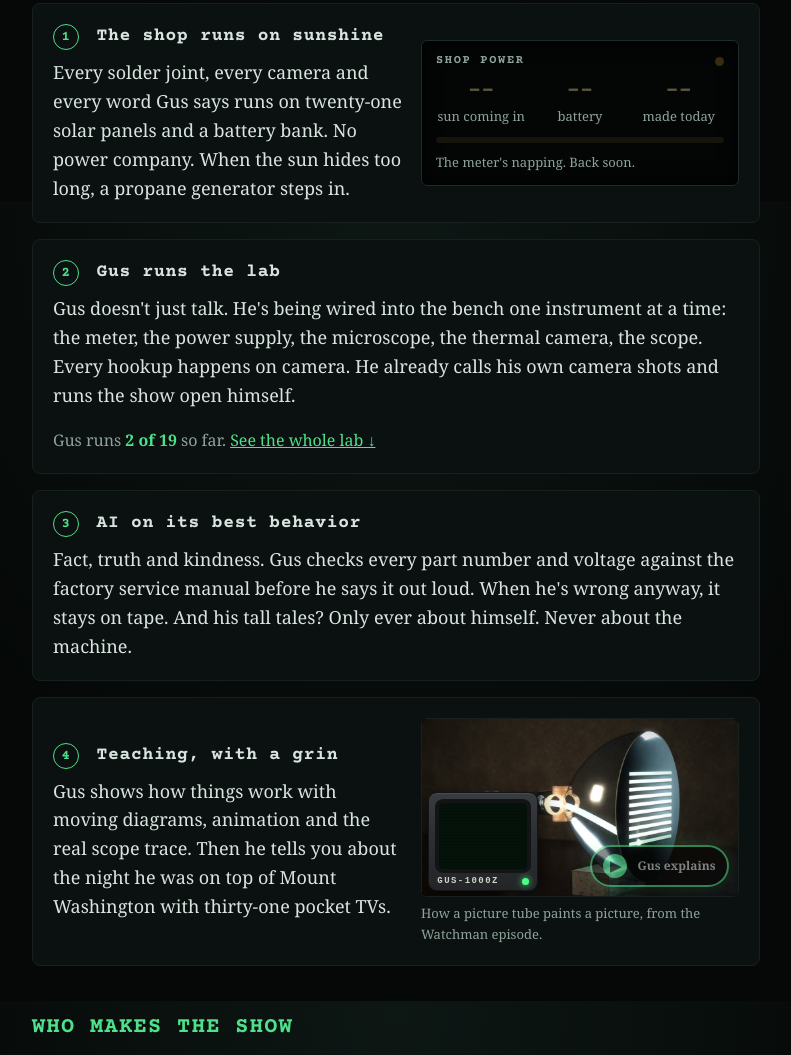
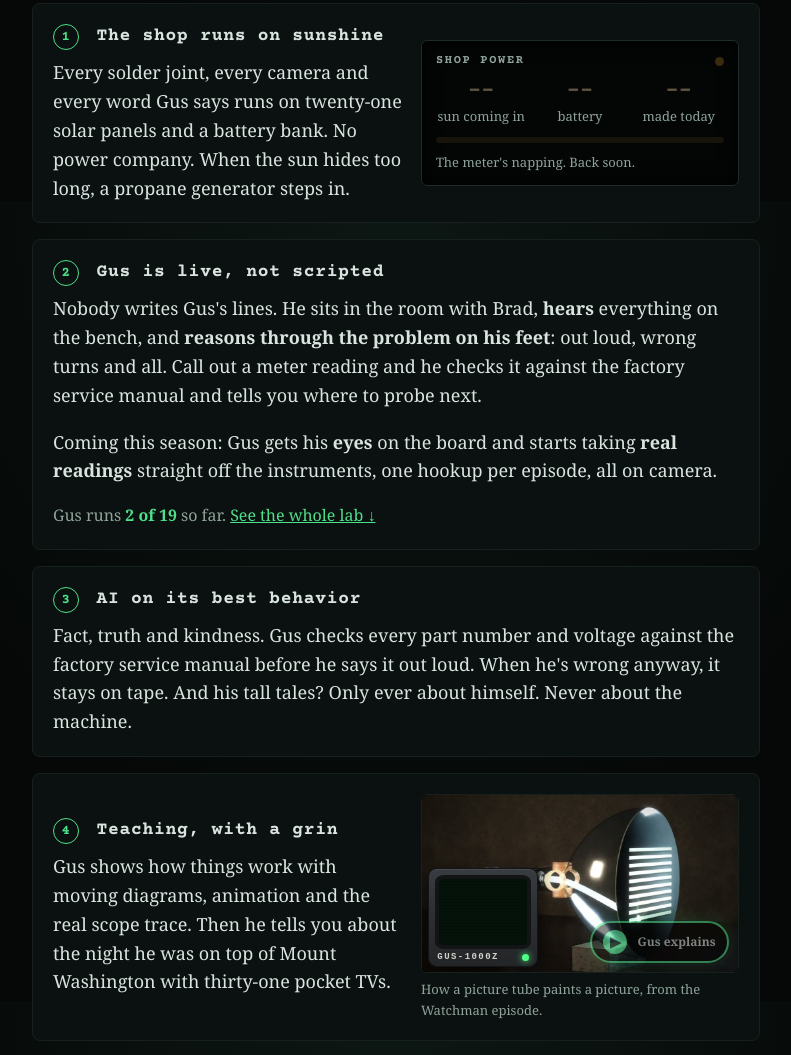
Before and after one commit to bfreemannh-a11y/gusandbrad-site, a plain HTML site: page index.html in a window 1280 px wide. Shown: the part 1399-2454 px from the top of the page, without its empty margins (244-1035 px from the left). Drawn offline with nearby package versions, Linux system fonts and the light colour scheme; no server answers.

Commit message:
Update site

```diff
--- a/index.html
+++ b/index.html
@@ -75,8 +75,9 @@
 
     <article class="feat">
       <div class="feat-text">
-        <h3><span class="num">2</span> Gus runs the lab</h3>
-        <p>Gus doesn't just talk. He's being wired into the bench one instrument at a time: the meter, the power supply, the microscope, the thermal camera, the scope. Every hookup happens on camera. He already calls his own camera shots and runs the show open himself.</p>
+        <h3><span class="num">2</span> Gus is live, not scripted</h3>
+        <p>Nobody writes Gus's lines. He sits in the room with Brad, <b>hears</b> everything on the bench, and <b>reasons through the problem on his feet</b>: out loud, wrong turns and all. Call out a meter reading and he checks it against the factory service manual and tells you where to probe next.</p>
+        <p>Coming this season: Gus gets his <b>eyes</b> on the board and starts taking <b>real readings</b> straight off the instruments, one hookup per episode, all on camera.</p>
         <p class="aside">Gus runs <span class="gear-count">2 of 19</span> so far. <a href="#gear">See the whole lab &darr;</a></p>
       </div>
     </article>
```
